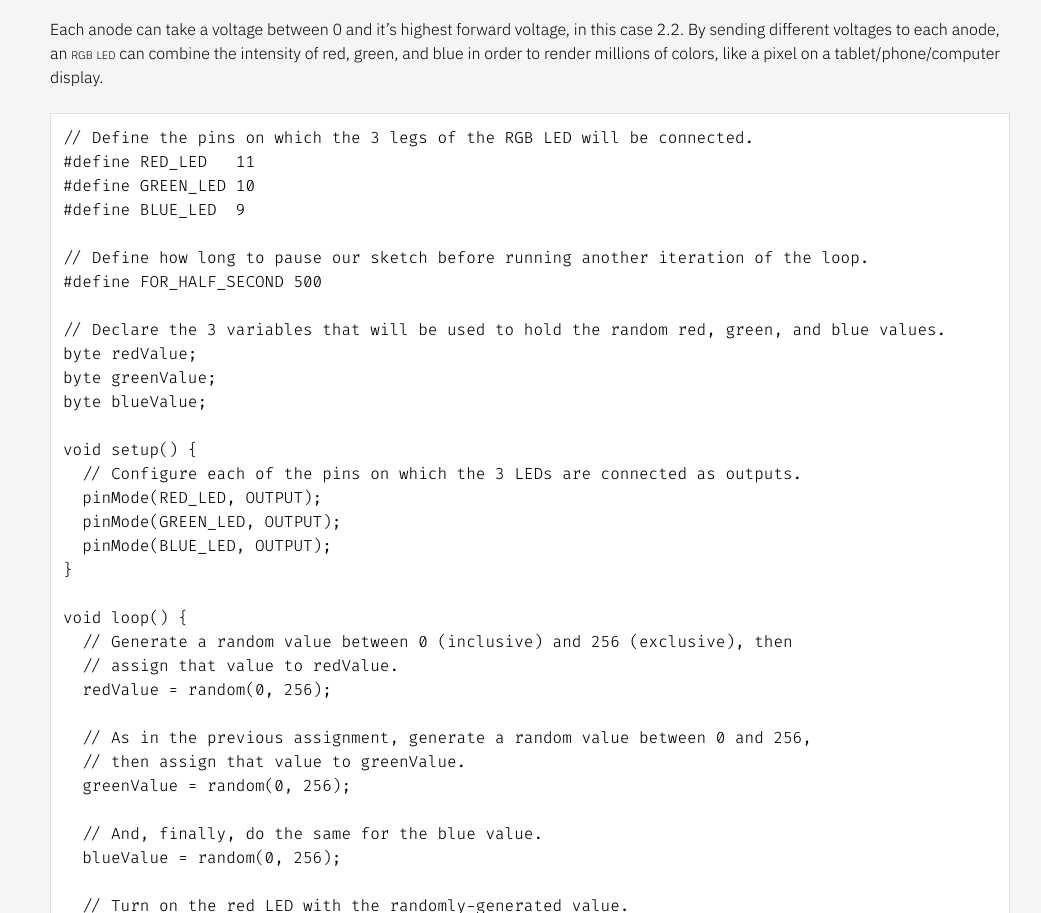
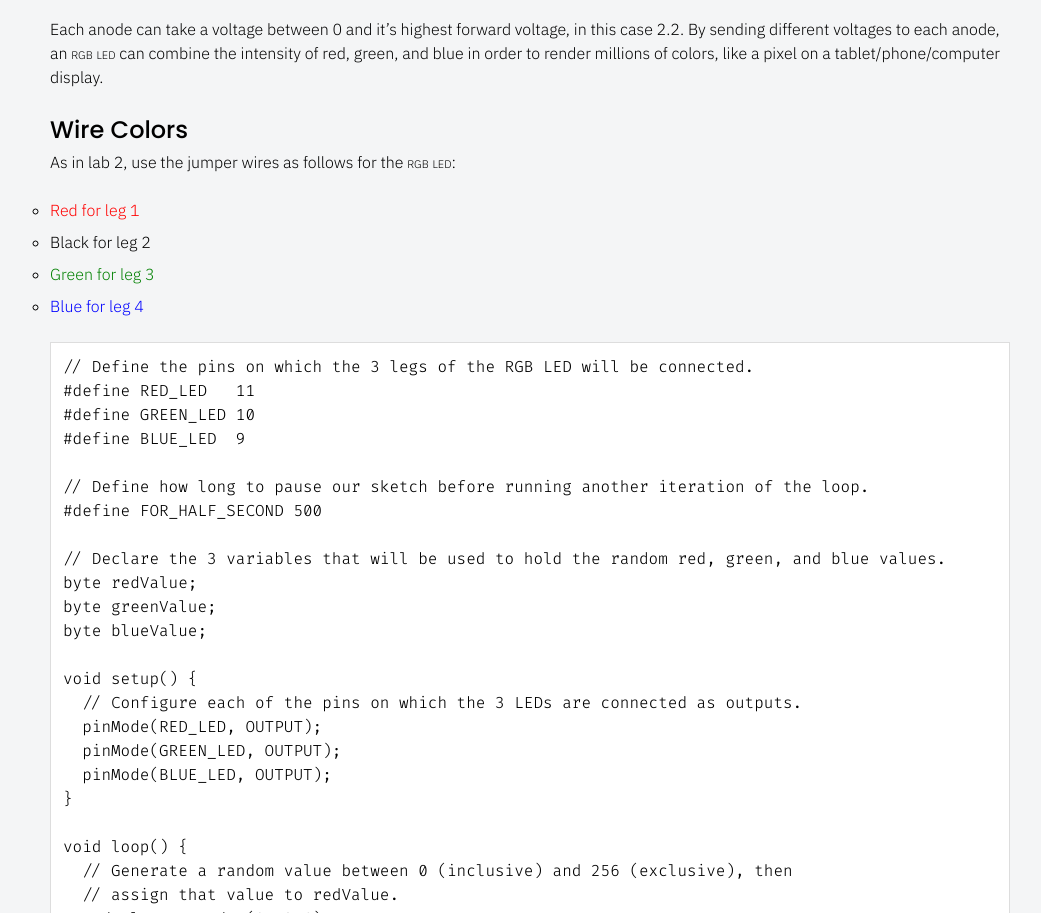
Before and after one commit to code-warrior/arduino-labs, a website: page app/views/03/index.html in a window 1280 px wide. Shown: the part 896-1809 px from the top of the page, without its empty margins (110-1151 px from the left). Drawn offline with nearby package versions, Linux system fonts and the light colour scheme; files that its build step writes are made by us from their sources.

Commit message:
Add the Wire Colors section

```diff
--- a/app/views/03/index.html
+++ b/app/views/03/index.html
@@ -41,6 +41,16 @@
       </ul>
 
       <p>Each anode can take a voltage between 0 and it’s highest forward voltage, in this case 2.2. By sending different voltages to each anode, an <span class="small-caps"><abbr title="Red, Green, Blue">rgb</abbr></span> <span class="small-caps"><abbr title="Light-Emitting Diode">led</abbr></span> can combine the intensity of red, green, and blue in order to render millions of colors, like a pixel on a tablet/phone/computer display.</p>
+
+<!-- Wire Colors -->
+      <h2>Wire Colors</h2>
+      <p>As in lab 2, use the jumper wires as follows for the <span class="small-caps"><abbr title="Red, Green, Blue">rgb</abbr></span> <span class="small-caps"><abbr title="Light-Emitting Diode">led</abbr></span>:</p>
+      <ul>
+        <li><span class="red">Red for leg 1</span></li>
+        <li>Black for leg 2</li>
+        <li><span class="green">Green for leg 3</span></li>
+        <li><span class="blue">Blue for leg 4</span></li>
+      </ul>
 
 <!-- Code -->
       <pre class="code-sample">
```
